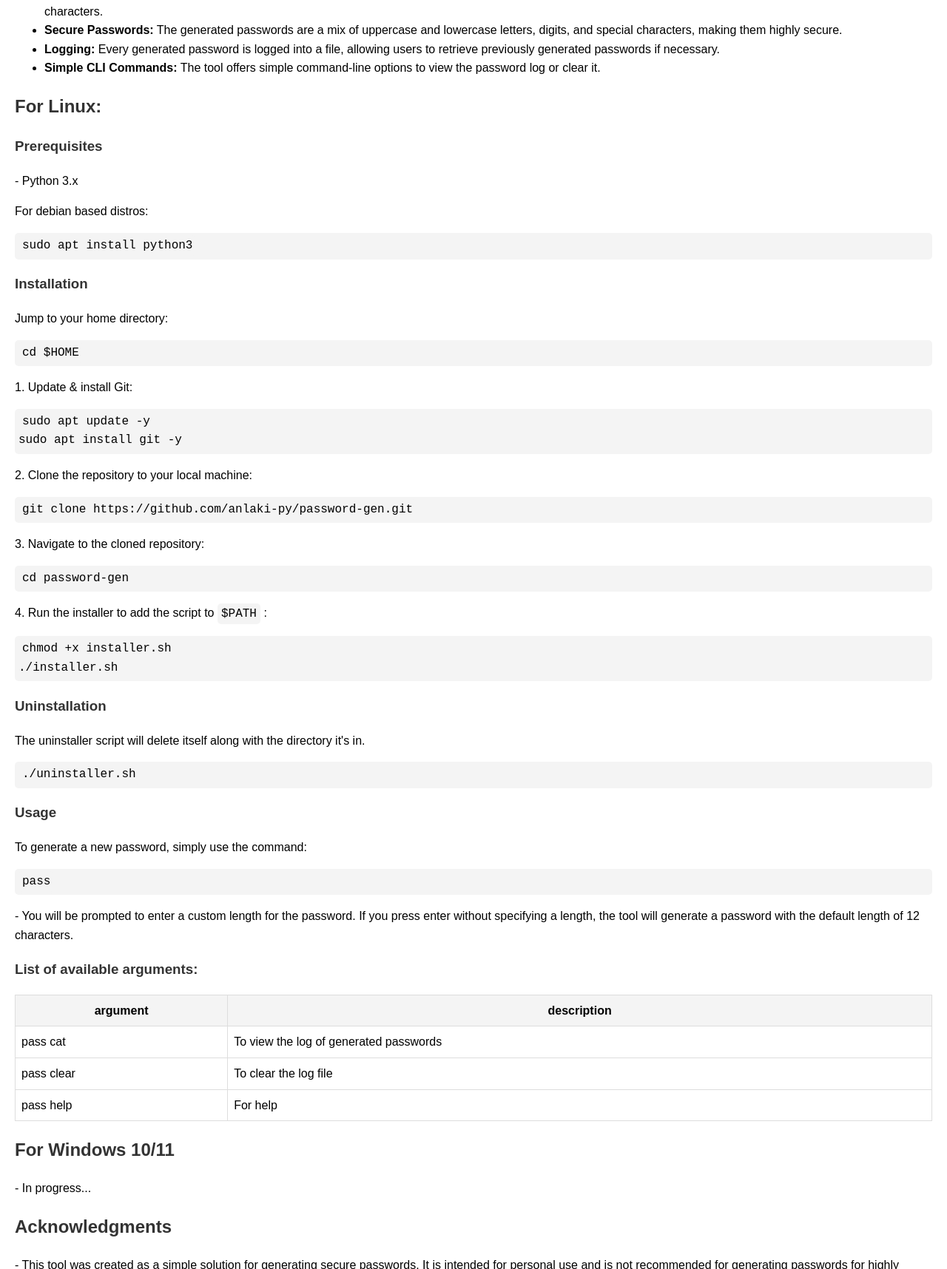
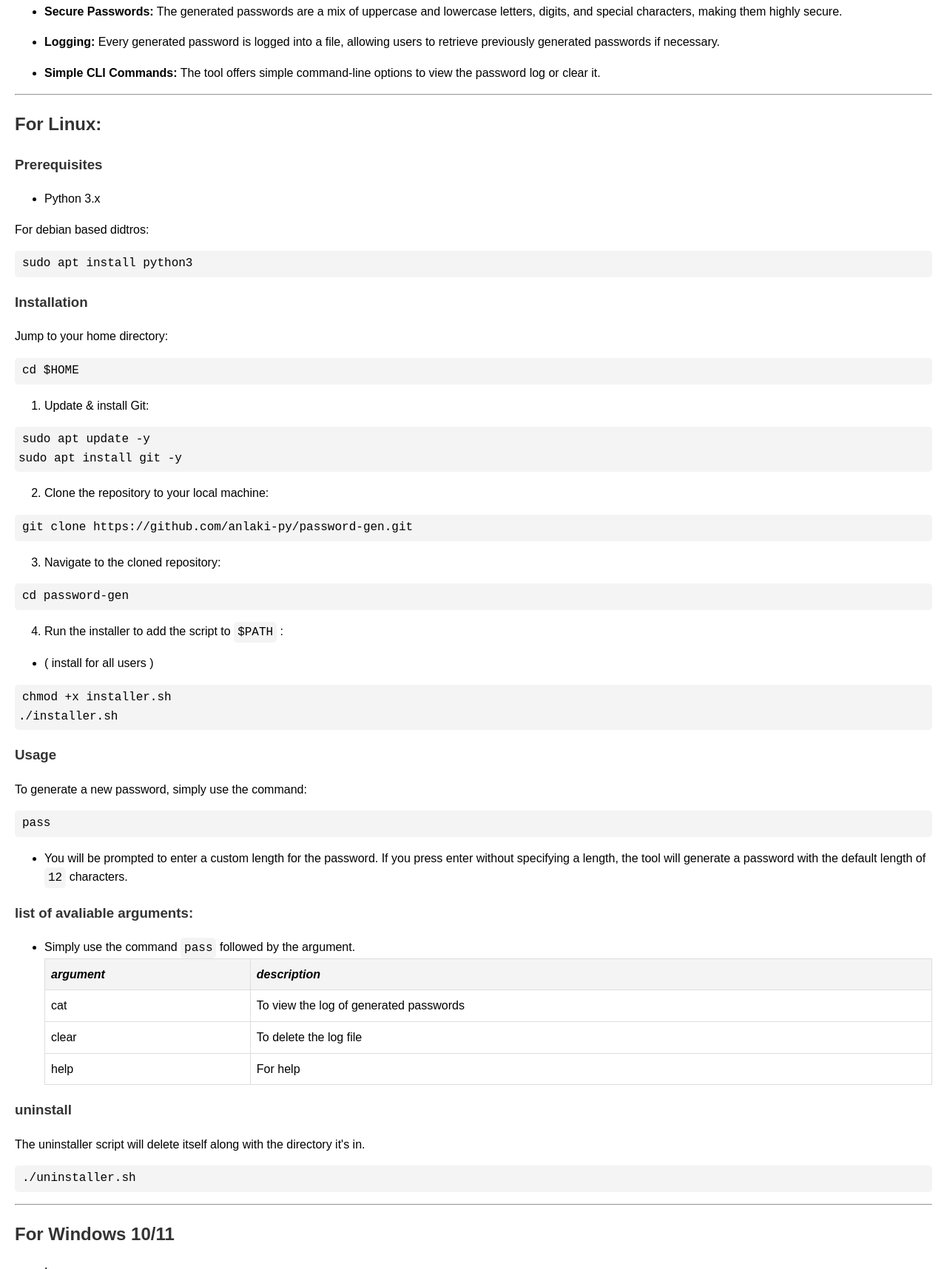
Before and after one commit to anlaki-py/pass-gen, a plain HTML site: page index.html in a window 1280 px wide. Shown: the part 463-2179 px from the top of the page at 74% size. Drawn offline with Linux system fonts and the light colour scheme.

Commit message:
Update index.html

```diff
--- a/index.html
+++ b/index.html
@@ -6,7 +6,6 @@
     <title>Password Generator</title>
     <link rel="stylesheet" href="css/style.css">
 </head>
-<body>
   <nav>
         <ul>
             <li><a href="#features">Features</a></li>
@@ -14,79 +13,107 @@
             <li><a href="#for-windows-1011">For Windows 10/11</a></li>
         </ul>
     </nav>
-
-    <h1>Password Generator</h1>
+<h1 id="password-generator">Password Generator</h1>
 <p>A simple and efficient command-line tool for generating strong and secure passwords.</p>
-	<a href="https://github.com/anlaki-py/password-gen" target="_blank">Click here to visit the Github repository.</a>
-
-    <h2>Overview</h2>
+<h2 id="overview">Overview</h2>
 <p>The Password Generator is designed to help users create strong passwords with ease. It uses a combination of letters, digits, and punctuation symbols to generate passwords that are hard to crack. This tool is perfect for users who need to create a new password for their email, social media accounts, or any other platform requiring a secure password.</p>
-
 <h2 id="features">Features</h2>
 <ul>
-        <li><strong>Customizable Password Length:</strong> Users can specify the length of the password they want to generate. If no length is specified, the tool uses a default length of 12 characters.</li>
-        <li><strong>Secure Passwords:</strong> The generated passwords are a mix of uppercase and lowercase letters, digits, and special characters, making them highly secure.</li>
-        <li><strong>Logging:</strong> Every generated password is logged into a file, allowing users to retrieve previously generated passwords if necessary.</li>
-        <li><strong>Simple CLI Commands:</strong> The tool offers simple command-line options to view the password log or clear it.</li>
+<li><p><strong>Customizable Password Length:</strong>
+Users can specify the length of the password they want to generate. If no length is specified, the tool uses a default length of 12 characters.</p>
+</li>
+<li><p><strong>Secure Passwords:</strong>
+The generated passwords are a mix of uppercase and lowercase letters, digits, and special characters, making them highly secure.</p>
+</li>
+<li><p><strong>Logging:</strong>
+Every generated password is logged into a file, allowing users to retrieve previously generated passwords if necessary.</p>
+</li>
+<li><p><strong>Simple CLI Commands:</strong>
+The tool offers simple command-line options to view the password log or clear it.</p>
+</li>
 </ul>
-
+<hr>
 <h2 id="for-linux">For Linux:</h2>
-    <h3>Prerequisites</h3>
-    <p>- Python 3.x</p>
-    <p>For debian based distros:</p>
-    <pre><code>sudo apt install python3</code></pre>
-
-    <h3>Installation</h3>
+<h3 id="prerequisites">Prerequisites</h3>
+<ul>
+<li>Python 3.x</li>
+</ul>
+<p>For debian based didtros:</p>
+<pre><code class="language-bash">sudo apt install python3
+</code></pre>
+<h3 id="installation">Installation</h3>
 <p>Jump to your home directory:</p>
-    <pre><code>cd $HOME</code></pre>
-    <p>1. Update & install Git:</p>
-    <pre><code>sudo apt update -y
-sudo apt install git -y</code></pre>
-    <p>2. Clone the repository to your local machine:</p>
-    <pre><code>git clone https://github.com/anlaki-py/password-gen.git</code></pre>
-    <p>3. Navigate to the cloned repository:</p>
-    <pre><code>cd password-gen</code></pre>
-    <p>4. Run the installer to add the script to <code>$PATH</code> :</p>
-    <pre><code>chmod +x installer.sh
-./installer.sh</code></pre>
-
-    <h3>Uninstallation</h3>
-    <p>The uninstaller script will delete itself along with the directory it's in.</p>
-    <pre><code>./uninstaller.sh</code></pre>
-
-    <h3>Usage</h3>
+<pre><code class="language-bash">cd $HOME
+</code></pre>
+<ol>
+<li>Update &amp; install Git:</li>
+</ol>
+<pre><code class="language-bash">sudo apt update -y
+sudo apt install git -y
+</code></pre>
+<ol start="2">
+<li>Clone the repository to your local machine:</li>
+</ol>
+<pre><code class="language-bash">git clone https://github.com/anlaki-py/password-gen.git
+</code></pre>
+<ol start="3">
+<li>Navigate to the cloned repository:</li>
+</ol>
+<pre><code class="language-bash">cd password-gen
+</code></pre>
+<ol start="4">
+<li>Run the installer to add the script to <code>$PATH</code> :</li>
+</ol>
+<ul>
+<li>( install for all users )</li>
+</ul>
+<pre><code class="language-bash">chmod +x installer.sh
+./installer.sh
+</code></pre>
+<h3 id="usage">Usage</h3>
 <p>To generate a new password, simply use the command:</p>
-    <pre><code>pass</code></pre>
-    <p>- You will be prompted to enter a custom length for the password. If you press enter without specifying a length, the tool will generate a password with the default length of 12 characters.</p>
-
-    <h3>List of available arguments:</h3>
-    <table>
+<pre><code class="language-bash">pass
+</code></pre>
+<ul>
+<li>You will be prompted to enter a custom length for the password. If you press enter without specifying a length, the tool will generate a password with the default length of <code>12</code> characters.</li>
+</ul>
+<h3 id="list-of-avaliable-arguments">list of avaliable arguments:</h3>
+<ul>
+<li>Simply use the command <code>pass</code> followed by the argument. <table>
+<thead>
 <tr>
-            <th>argument</th>
-            <th>description</th>
+<th><em>argument</em></th>
+<th><em>description</em></th>
 </tr>
-        <tr>
-            <td>pass cat</td>
+</thead>
+<tbody><tr>
+<td>cat</td>
 <td>To view the log of generated passwords</td>
 </tr>
 <tr>
-            <td>pass clear</td>
-            <td>To clear the log file</td>
+<td>clear</td>
+<td>To delete the log file</td>
 </tr>
 <tr>
-            <td>pass help</td>
-            <td>For help</td>
+<td>help</td>
+<td>For  help</td>
 </tr>
-    </table>
-
+</tbody></table>
+</li>
+</ul>
+<h3 id="uninstall">uninstall</h3>
+<p>The uninstaller script will delete itself along with the directory it&#39;s in.</p>
+<pre><code class="language-bash">./uninstaller.sh
+</code></pre>
+<hr>
 <h2 id="for-windows-1011">For Windows 10/11</h2>
-    <p>- In progress...</p>
-
-    <h2>Acknowledgments</h2>
-    <p>- This tool was created as a simple solution for generating secure passwords. It is intended for personal use and is not recommended for generating passwords for highly sensitive accounts.</p>
-
-    <h2>License</h2>
-    <p>anlaki</p>
+<ul>
+<li>In progress...</li>
+</ul>
+<hr>
+<h2 id="acknowledgments">Acknowledgments</h2>
+<ul>
+<li>This tool was created as a simple solution for generating secure passwords. It is intended for personal use and is not recommended for generating passwords for highly sensitive accounts.</li>
+</ul>
+<h2 id="license">License</h2>
 <p>None.</p>
-</body>
-</html>
```
Lines whose indentation alone changed are shown as unchanged.
